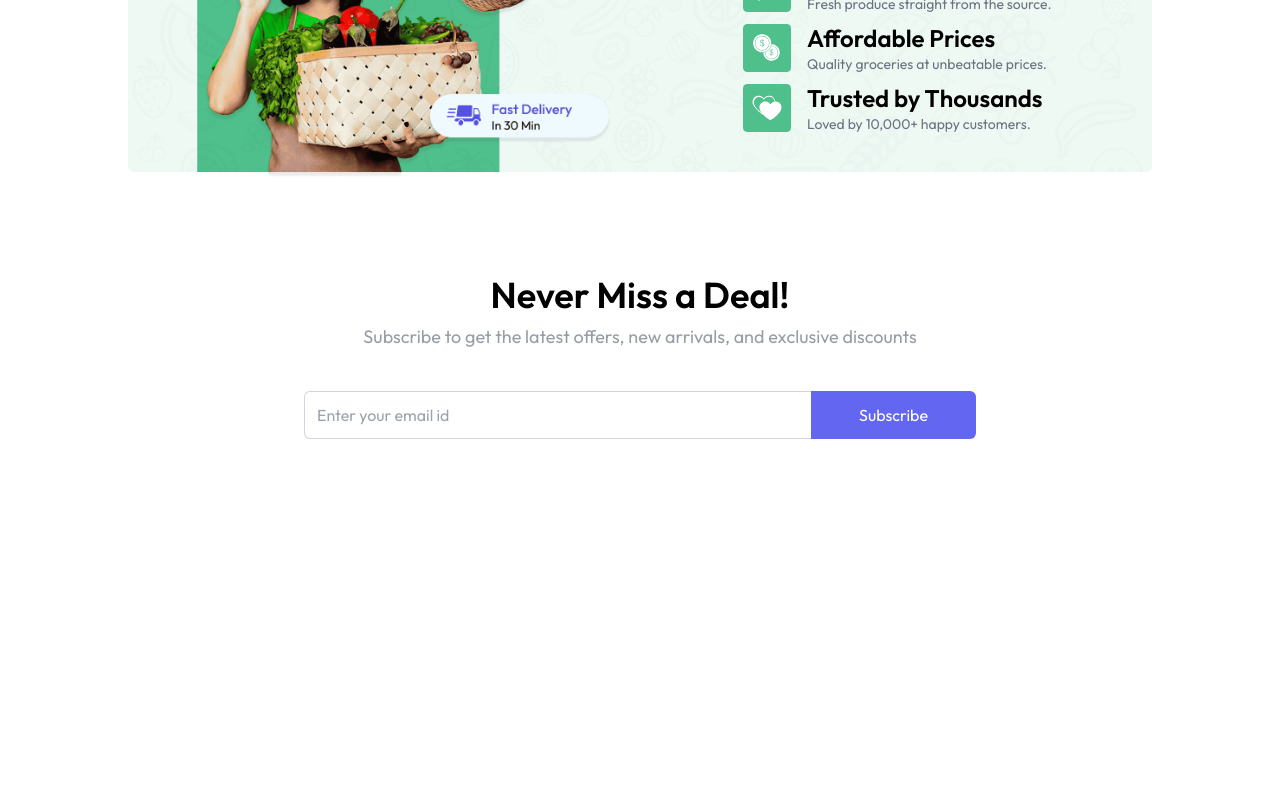
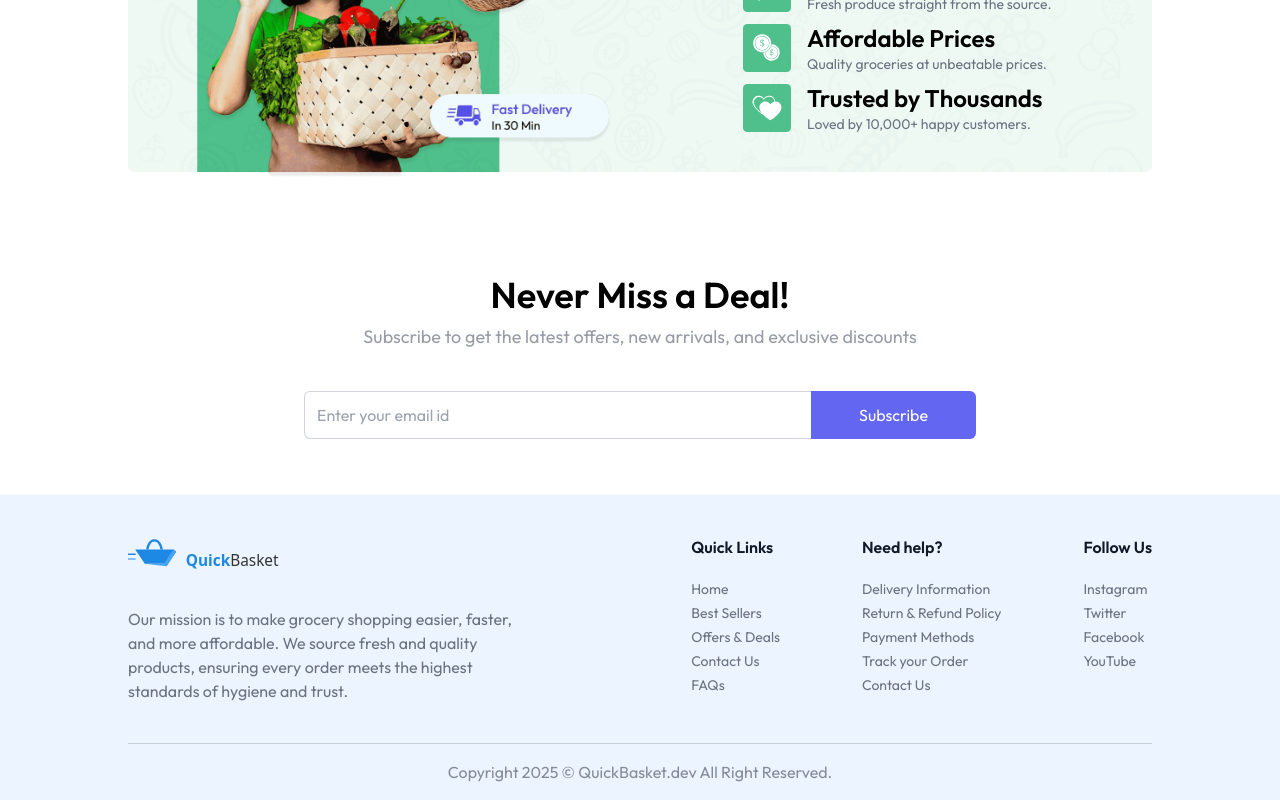
Before and after one commit to Ravi-Katiyar04/QuickBasket, a React (Vite) app in the folder frontend/: page / in a window 1280 px wide. Shown: the part 1489-2289 px from the top of the page. Before the commit the page ends 1984 px from the top, so only its background shows below. Built offline with nearby package versions, Linux system fonts and the light colour scheme.

Commit message:
footer added

```diff
--- a/frontend/src/App.jsx
+++ b/frontend/src/App.jsx
@@ -2,6 +2,7 @@
 import { Routes, Route, useLocation } from "react-router-dom"
 import Home from "./pages/Home"
 import Navbar from "./components/Navbar"
+import Footer from "./components/Footer"
 import {Toaster} from 'react-hot-toast'
 
 const App = () => {
@@ -27,6 +28,7 @@
         </Routes>
       </div>
 
+      {isSellerPath ? null : <Footer/>}
     </div>
   )
 }
--- /dev/null
+++ b/frontend/src/components/Footer.jsx
@@ -0,0 +1,34 @@
+import React from 'react'
+import { assets , footerLinks} from '../assets/assets'
+const Footer = () => {
+
+    return (
+        <div className="px-6 md:px-16 lg:px-24 xl:px-32 bg-blue-200/30">
+            <div className="flex flex-col md:flex-row items-start justify-between gap-10 py-10 border-b border-gray-500/30 text-gray-500">
+                <div>
+                    <img className="h-12" src={assets.logo} alt="Logo" />
+                    <p className="max-w-[410px] mt-6">Our mission is to make grocery shopping easier, faster, and more affordable. We source fresh and quality products, ensuring every order meets the highest standards of hygiene and trust.</p>
+                </div>
+                <div className="flex flex-wrap justify-between w-full md:w-[45%] gap-5">
+                    {footerLinks.map((section, index) => (
+                        <div key={index}>
+                            <h3 className="font-semibold text-base text-gray-900 md:mb-5 mb-2">{section.title}</h3>
+                            <ul className="text-sm space-y-1">
+                                {section.links.map((link, i) => (
+                                    <li key={i}>
+                                        <a href={link.url} className="hover:underline transition">{link.text}</a>
+                                    </li>
+                                ))}
+                            </ul>
+                        </div>
+                    ))}
+                </div>
+            </div>
+            <p className="py-4 text-center text-sm md:text-base text-gray-500/80">
+                Copyright {new Date().getFullYear()} © QuickBasket.dev All Right Reserved.
+            </p>
+        </div>
+    );
+}
+
+export default Footer
```
